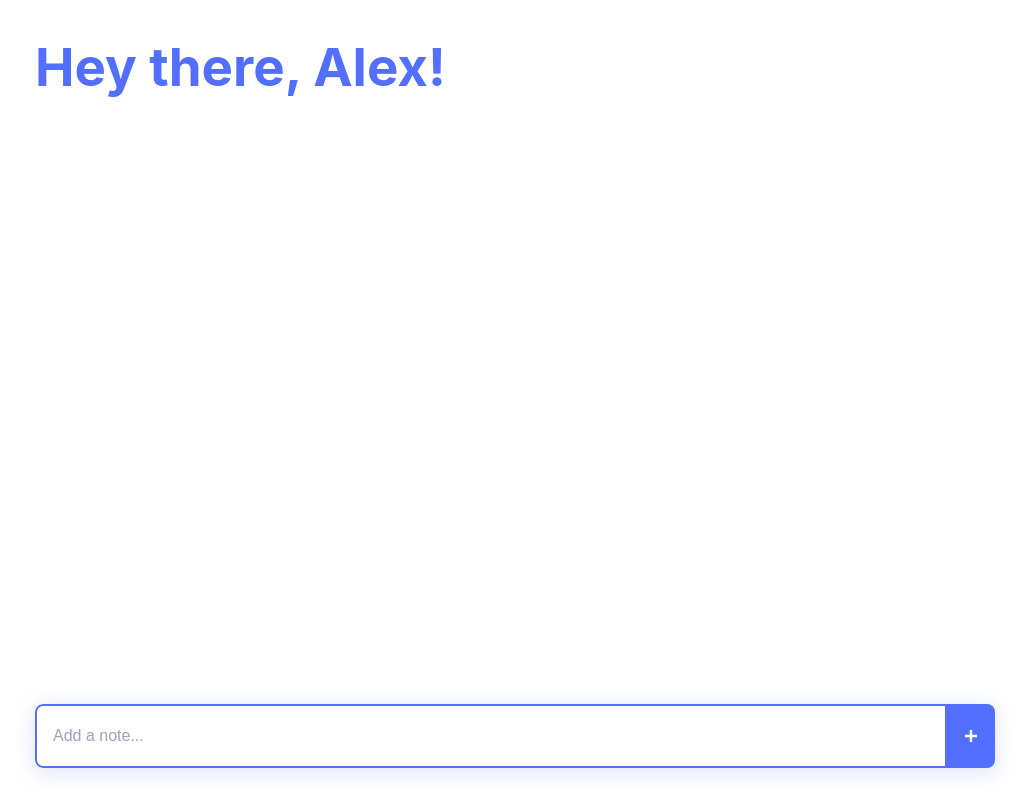
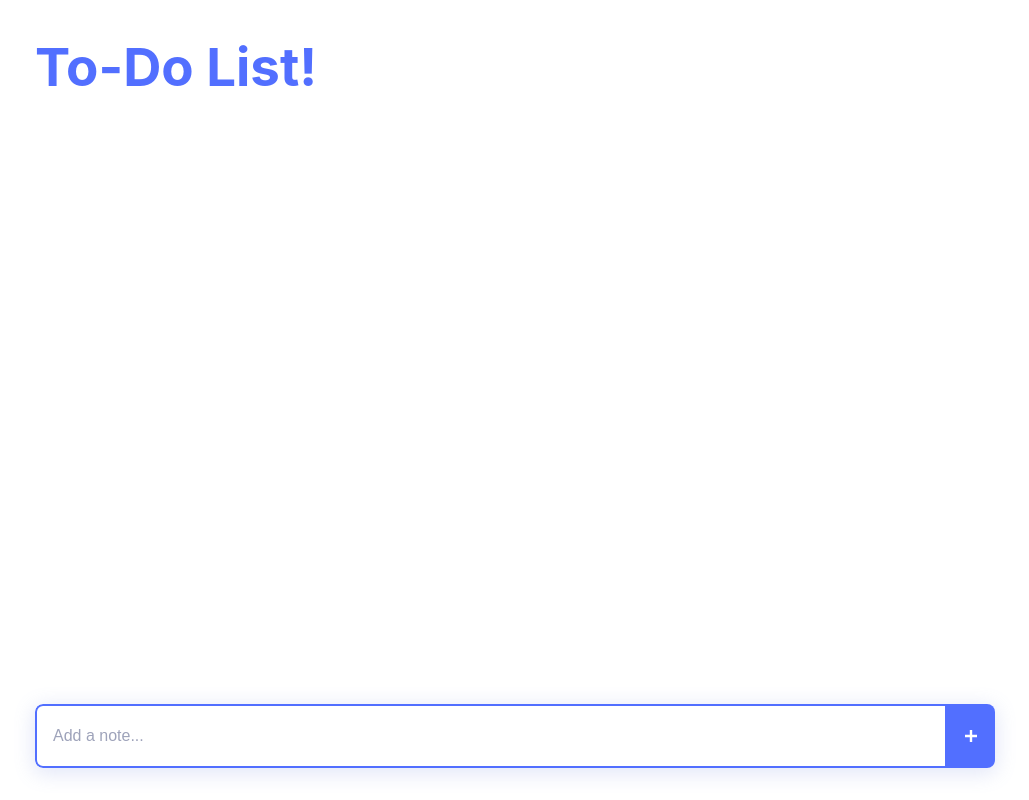
Before and after one commit to WWPHacks22/To-Do-List, a React (Create React App) app: page / in a window 1280 px wide. Shown: the whole page, without its empty margins (125-1154 px from the left). Built offline with nearby package versions, Linux system fonts and the light colour scheme; the HTML template or start-up script is replaced by a standard one.

Commit message:
Update App.js

```diff
--- a/src/App.js
+++ b/src/App.js
@@ -67,7 +67,7 @@ function App() {
   return (
     <div className="app">
       <div className="top">
-        <h1 className="title">Hey there, Alex!</h1>
+        <h1 className="title">To-Do List!</h1>
         <div className="list">
           {items.map((item) => {
             const text = item.text;
```
